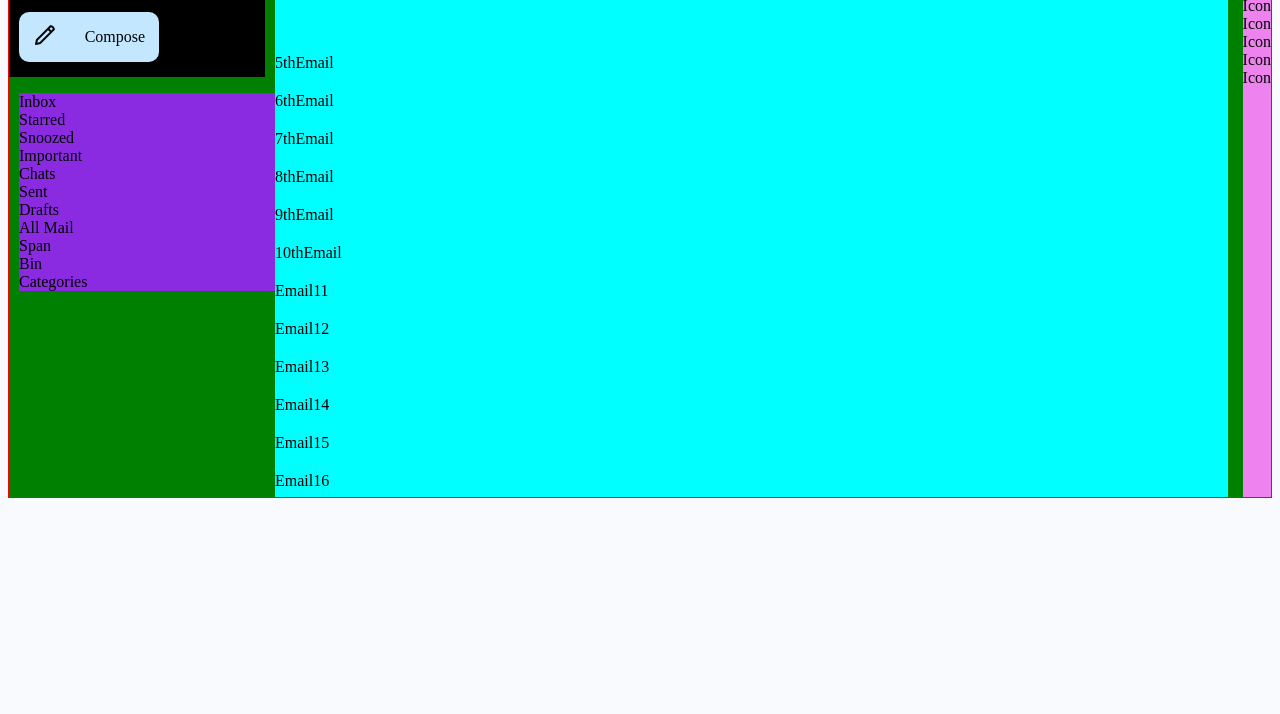
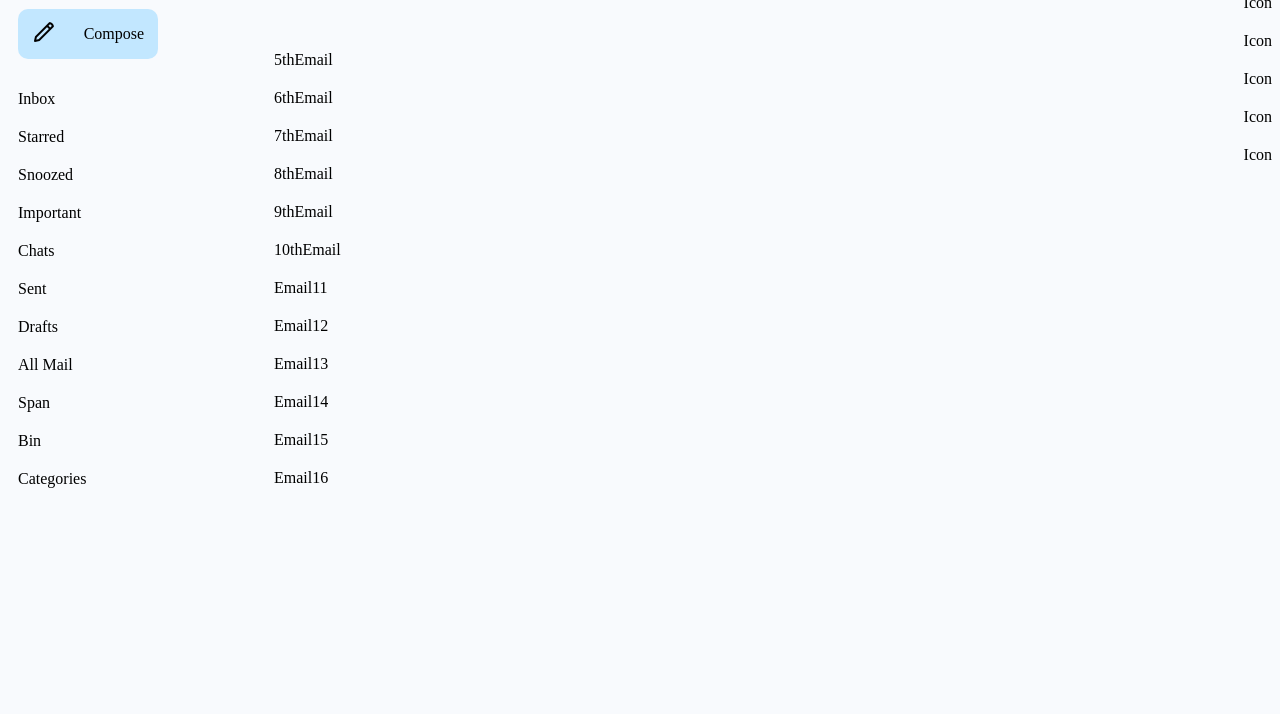
Before and after one commit to Usmanbanka/smitassignment14feb25, a plain HTML site: page index.html in a window 1280 px wide. Shown: the part 86-800 px from the top of the page. Drawn offline with Linux system fonts and the light colour scheme.

Commit message:
first commit

```diff
--- a/style.css
+++ b/style.css
@@ -3,13 +3,13 @@ body{
 }
 #containerdiv{
     /* width: 100vw; */
-    border: solid 0.5px red;
-    background-color: yellow;
+    /* border: solid 0.5px red; */
+    /* background-color: yellow; */
     /* width: 400px; */
     /* height: 400px; */
 }
 #topheaderdiv{
-    border: solid 0.5px blue;
+    /* border: solid 0.5px blue; */
     background-color: rgb(248,250,253);
     display: flex;
     align-items: center;
@@ -116,7 +116,8 @@ body{
 #SubContainer{
     display: flex;
     /* border: 10px solid blue; */
-    background-color: green;
+    /* background-color: green; */
+    height: 70vh;
 
 }
 #DivCoveringComposeButton{
@@ -126,7 +127,7 @@ body{
     width: 256px;
     height: 80px;
     margin: 0px 0 16px 0px;
-    background-color: black
+    /* background-color: black */
 }
 #ComposeButtonDiv{
     margin: 0px 0px 0px 10px;
@@ -146,7 +147,7 @@ body{
     margin-right: 15px;
     margin-left: 10px;
     /* flex: 1; */
-    background-color: aqua;
+    /* background-color: aqua; */
     /* margin 50px 5px; */
 }
 #CenterBodyContianingEmails{
@@ -156,18 +157,26 @@ body{
     /* flex: 1; */
     row-gap: 20px;
     margin: 50px 0px;
-    overflow-y: auto;
+    overflow-y: scroll;
     /* height: 80vh; */
     height: 90%;
 
 }
 #FoldersDivLeft{
+    display: flex;
+    flex-direction: column;
+    row-gap: 20px;
     margin-left: 10px;
-    background-color: blueviolet;
+    /* background-color: blueviolet; */
     width: 100%;
+    overflow-y:scroll;
+    height: 90%;
     /* position: fixed; */
 }
 
 #RightPaneofIcons{
-    background-color: violet;
+    /* background-color: violet; */
+    display: flex;
+    flex-direction: column;
+    row-gap: 20px;
 }
```
